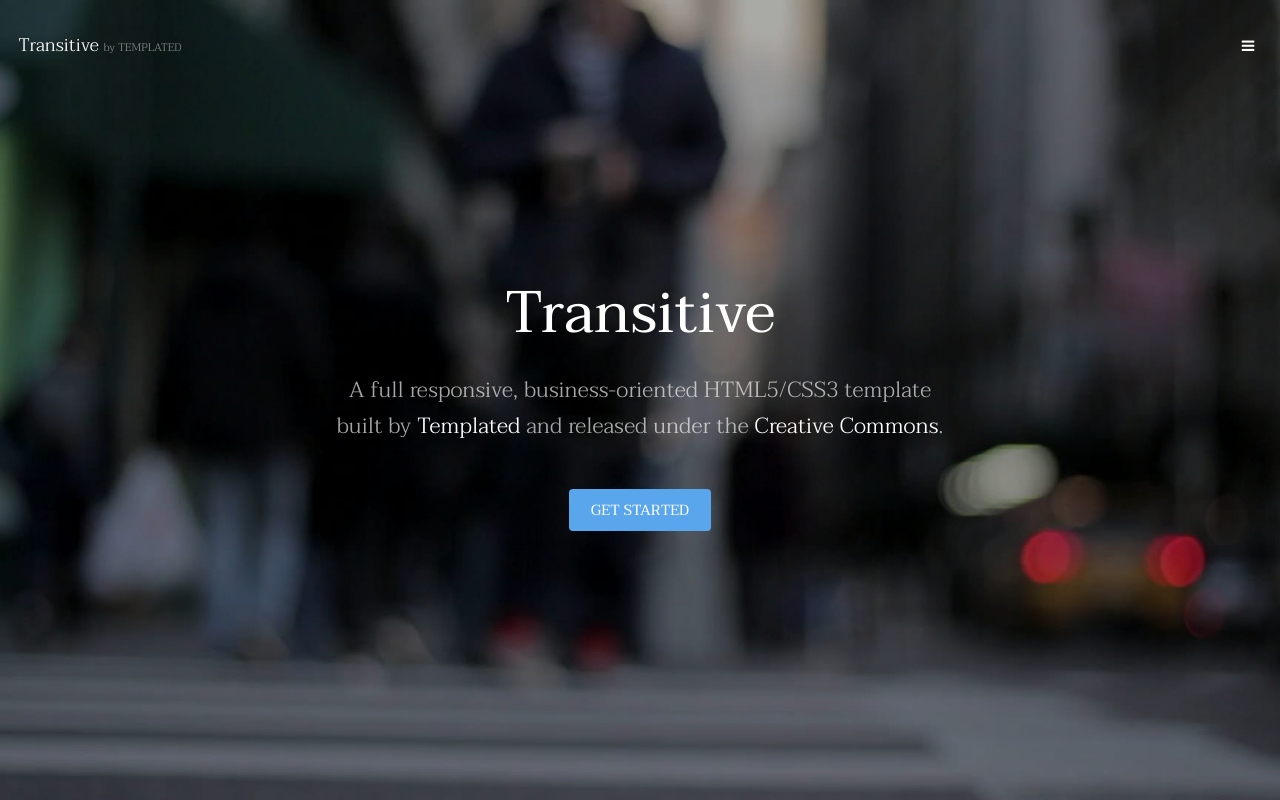
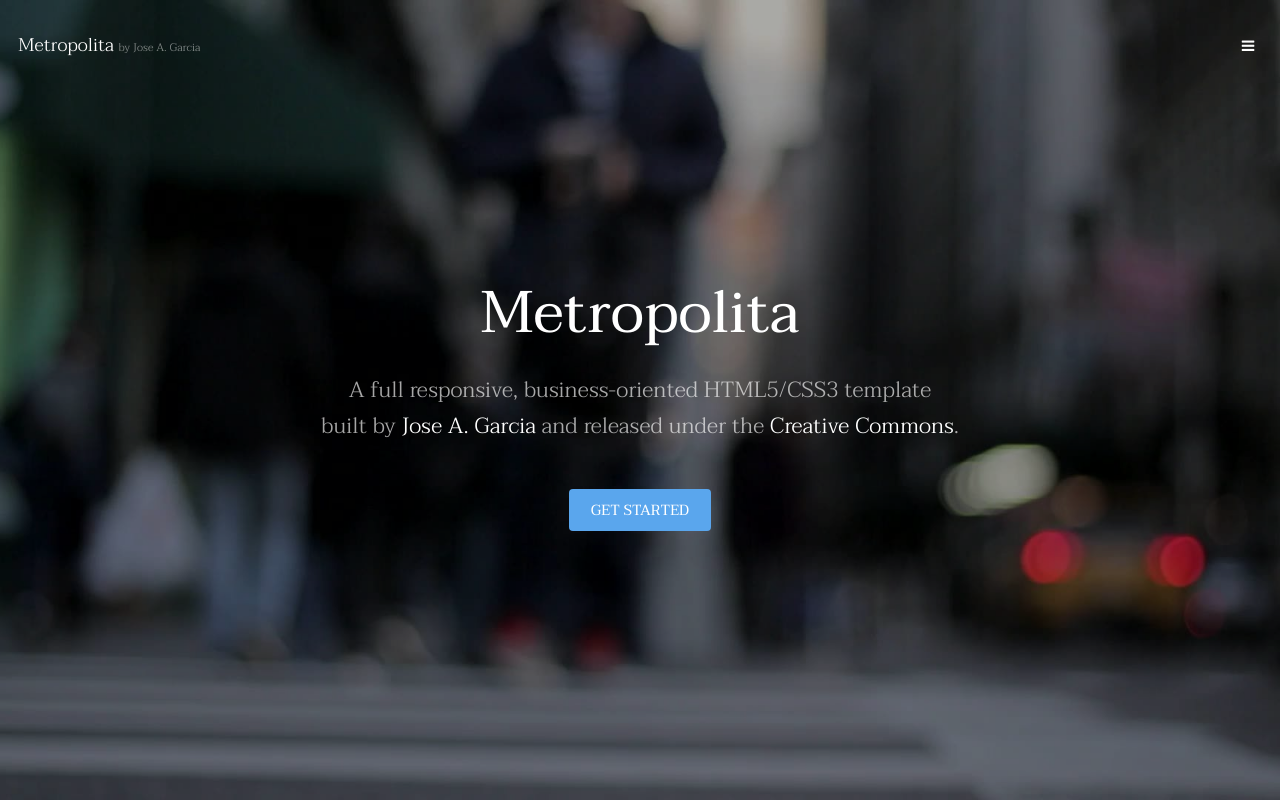
Before and after one commit to jaggdsw/REP_04_METROPOLITA, a plain HTML site: page index.html in a window 1280 px wide. Shown: the top 800 px of the page. Drawn offline with Linux system fonts and the light colour scheme.

Commit message:
cambios en la portada por JOSE ANTONIO

```diff
--- a/index.html
+++ b/index.html
@@ -6,7 +6,7 @@
 -->
 <html>
 	<head>
-		<title>Transitive by TEMPLATED</title>
+		<title>Metropolita by Jose A. Garcia</title>
 		<meta charset="utf-8" />
 		<meta name="viewport" content="width=device-width, initial-scale=1" />
 		<link rel="stylesheet" href="assets/css/main.css" />
@@ -15,7 +15,7 @@
 
 		<!-- Header -->
 			<header id="header" class="alt">
-				<div class="logo"><a href="index.html">Transitive <span>by TEMPLATED</span></a></div>
+				<div class="logo"><a href="index.html">Metropolita <span>by Jose A. Garcia</span></a></div>
 				<a href="#menu" class="toggle"><span>Menu</span></a>
 			</header>
 
@@ -36,9 +36,9 @@
 		-->
 			<section id="banner" data-video="images/banner">
 				<div class="inner">
-					<h1>Transitive</h1>
+					<h1>Metropolita</h1>
 					<p>A full responsive, business-oriented HTML5/CSS3 template<br />
-					built by <a href="https://templated.co/">Templated</a> and released under the <a href="https://templated.co/license">Creative Commons</a>.</p>
+					built by <a href="https://templated.co/">Jose A. Garcia</a> and released under the <a href="https://templated.co/license">Creative Commons</a>.</p>
 					<a href="#one" class="button special scrolly">Get Started</a>
 				</div>
 			</section>
```
